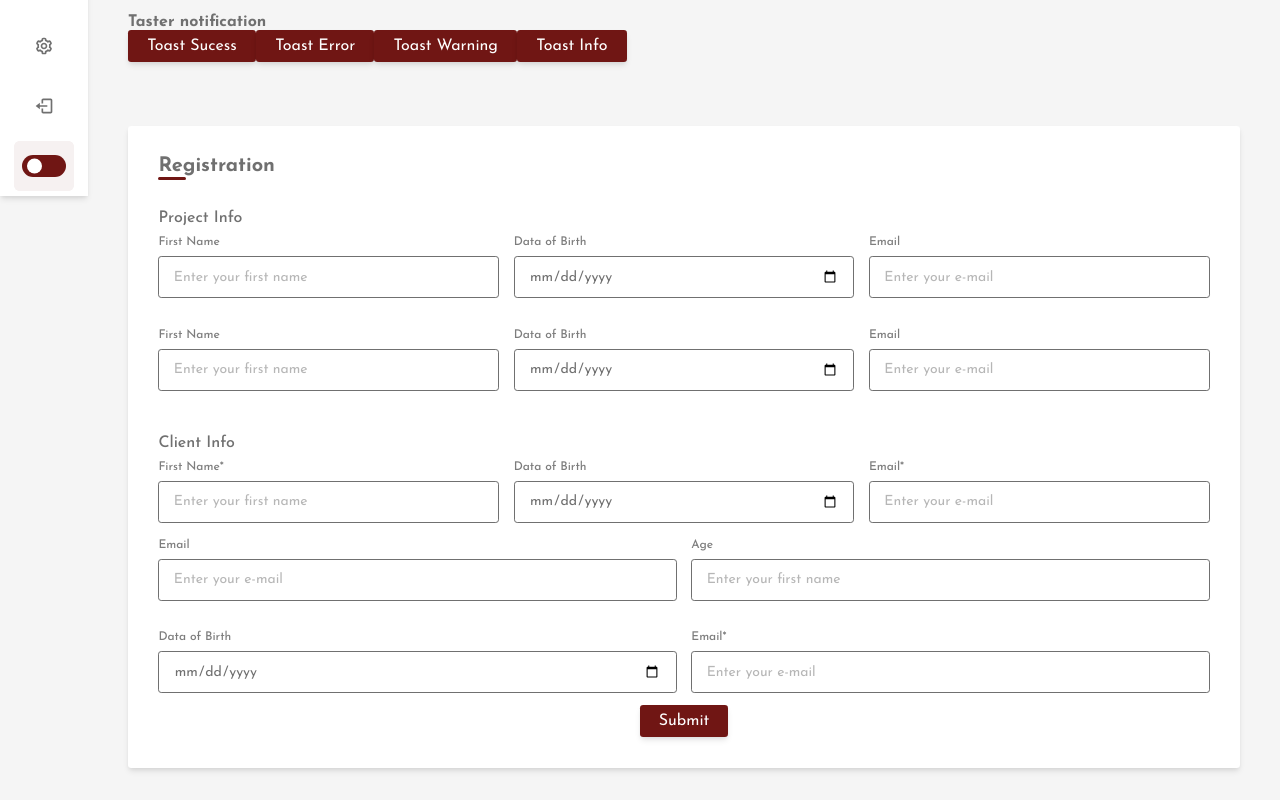
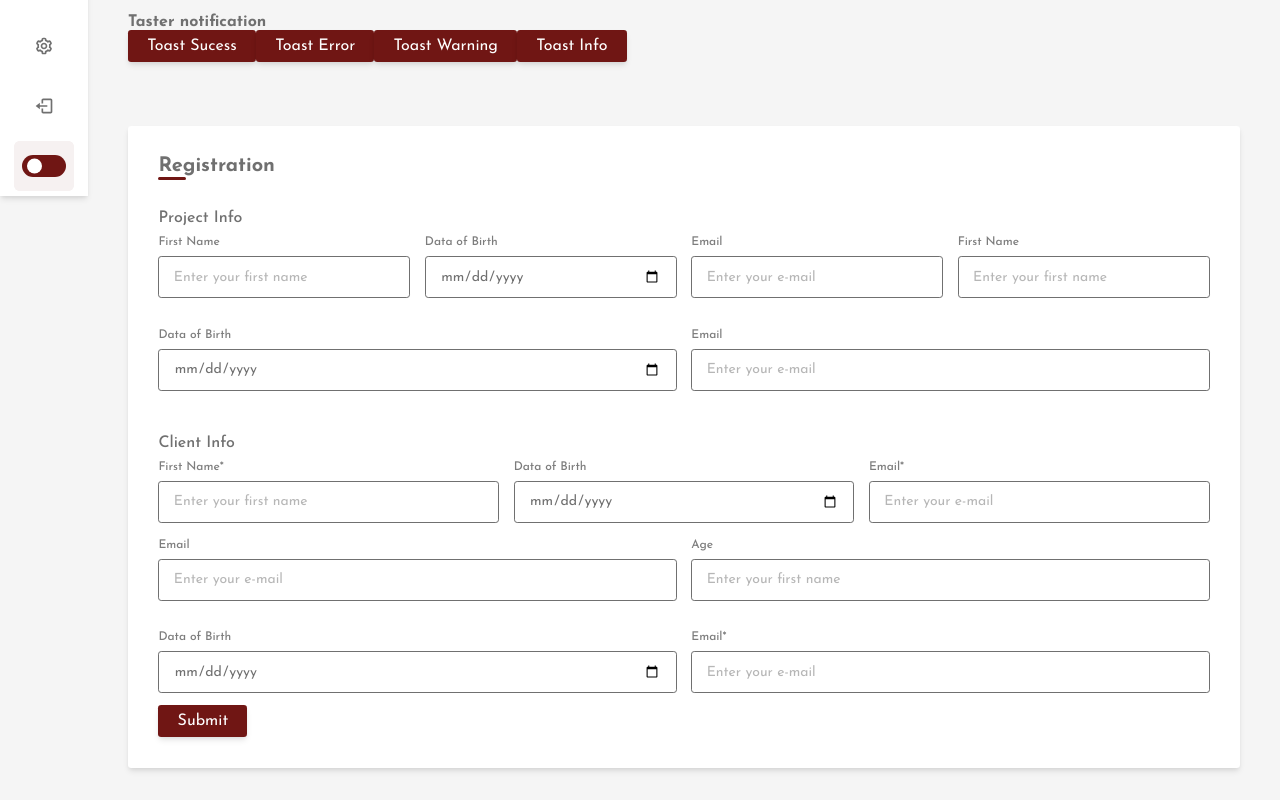
Before and after one commit to wevertonbruno/artesania, a React (Create React App) app: page /components in a window 1280 px wide. Shown: the part 604-1404 px from the top of the page. Built offline with nearby package versions, Linux system fonts and the light colour scheme.

Commit message:
feat: select initial

```diff
--- a/src/components/form/index.tsx
+++ b/src/components/form/index.tsx
@@ -2,29 +2,35 @@ import React from "react";
 import * as Styled from "./styled";
 import Btn from "../button";
 
-interface InputFieldProps {
+interface InputProps {
   label: string;
   type: string;
   placeholder: string;
   required?: boolean;
 }
 
-interface FieldsProps {
-  columns: number;
+interface Nested {
   children: React.ReactNode | JSX.Element | JSX.Element[];
 }
 
-interface FormSectionProps {
-  title?: string;
-  children: React.ReactNode | JSX.Element | JSX.Element[];
+interface FieldsProps extends Nested {
+  columns: number;
 }
 
-interface FormActionProps {
-  align: "left" | "center" | "right";
-  children: React.ReactNode | JSX.Element | JSX.Element[];
+interface SectionProps extends Nested {
+  title?: string;
 }
 
-export const InputField = ({ label, ...inputProps }: InputFieldProps) => {
+interface ActionBarProps extends Nested {
+  align: "left" | "center" | "right";
+}
+
+interface FormProps extends Nested {
+  title: string;
+}
+
+// TODO: Add style for required inputs
+export const Input = ({ label, ...inputProps }: InputProps) => {
   return (
     <Styled.InputField className="input-field">
       <label>{`${label}${inputProps.required ? "*" : ""}`}</label>
@@ -41,7 +47,7 @@ export const Fields = ({ columns, children }: FieldsProps) => {
   );
 };
 
-export const FormSection = ({ title, children }: FormSectionProps) => {
+export const Section = ({ title, children }: SectionProps) => {
   return (
     <Styled.FormSection className="form-section">
       {title && <span className="title">{title}</span>}
@@ -50,7 +56,7 @@ export const FormSection = ({ title, children }: FormSectionProps) => {
   );
 };
 
-export const FormActions = ({ align, children }: FormActionProps) => {
+export const ActionBar = ({ align, children }: ActionBarProps) => {
   return (
     <Styled.FormActions className="form-action" $align={align}>
       {children}
@@ -58,95 +64,11 @@ export const FormActions = ({ align, children }: FormActionProps) => {
   );
 };
 
-export const Form = () => {
+export const Container = ({ title, children }: FormProps) => {
   return (
     <Styled.FormContainer>
-      <header>Registration</header>
-      <form action="#">
-        <FormSection title="Project Info">
-          <Fields columns={3}>
-            <InputField
-              label="First Name"
-              type="text"
-              placeholder="Enter your first name"
-            />
-            <InputField
-              label="Data of Birth"
-              type="date"
-              placeholder="Enter your birth date"
-            />
-            <InputField
-              label="Email"
-              type="text"
-              placeholder="Enter your e-mail"
-            />
-
-            <InputField
-              label="First Name"
-              type="text"
-              placeholder="Enter your first name"
-            />
-            <InputField
-              label="Data of Birth"
-              type="date"
-              placeholder="Enter your birth date"
-            />
-            <InputField
-              label="Email"
-              type="text"
-              placeholder="Enter your e-mail"
-            />
-          </Fields>
-        </FormSection>
-
-        <FormSection title="Client Info">
-          <Fields columns={3}>
-            <InputField
-              label="First Name"
-              type="text"
-              placeholder="Enter your first name"
-              required
-            />
-            <InputField
-              label="Data of Birth"
-              type="date"
-              placeholder="Enter your birth date"
-            />
-            <InputField
-              label="Email"
-              type="text"
-              placeholder="Enter your e-mail"
-              required
-            />
-          </Fields>
-          <Fields columns={2}>
-            <InputField
-              label="Email"
-              type="text"
-              placeholder="Enter your e-mail"
-            />
-            <InputField
-              label="Age"
-              type="number"
-              placeholder="Enter your first name"
-            />
-            <InputField
-              label="Data of Birth"
-              type="date"
-              placeholder="Enter your birth date"
-            />
-            <InputField
-              label="Email"
-              type="text"
-              placeholder="Enter your e-mail"
-              required
-            />
-          </Fields>
-        </FormSection>
-        <FormActions align="right">
-          <Btn.Button text="Submit" />
-        </FormActions>
-      </form>
+      <header>{title}</header>
+      <form action="#">{children}</form>
     </Styled.FormContainer>
   );
 };
--- a/src/components/form/styled.ts
+++ b/src/components/form/styled.ts
@@ -61,12 +61,12 @@ export const FormSection = styled.div`
 `;
 
 export const Fields = styled.div<FieldProps>`
-  display: grid;
-  grid-template-columns: repeat(${(props) => props.$columns || 1}, 1fr);
-  grid-gap: 0.91rem;
+  display: flex;
+  gap: 0.91rem;
+  flex-wrap: wrap;
 
-  @media screen and (max-width: 768px) {
-    grid-template-columns: repeat(1, 1fr);
+  .input-field {
+    flex: 1 1 calc(100% / ${(props) => props.$columns} - 0.91rem);
   }
 `;
 
@@ -102,7 +102,7 @@ export const InputField = styled.div`
 `;
 
 export const FormActions = styled.div<FormActionsProps>`
-  text-align: center;
+  text-align: ${(props) => props.$align};
 `;
 
 export const SubmitIcon = styled(BiSend)``;
--- a/src/pages/components/index.tsx
+++ b/src/pages/components/index.tsx
@@ -7,7 +7,7 @@ import Checkbox from "../../components/check-button/checkbox";
 import Radio from "../../components/check-button/radio";
 import Toaster from "../../components/toaster";
 import { ToastContext } from "../../context/ToastContext";
-import { Form } from "../../components/form";
+import * as Form from "../../components/form";
 
 const handleClick = () => {
   alert("teste");
@@ -186,7 +186,91 @@ function Components() {
           </div>
         </section>
         <section>
-          <Form></Form>
+          <Form.Container title="Registration">
+            <Form.Section title="Project Info">
+              <Form.Fields columns={4}>
+                <Form.Input
+                  label="First Name"
+                  type="text"
+                  placeholder="Enter your first name"
+                />
+                <Form.Input
+                  label="Data of Birth"
+                  type="date"
+                  placeholder="Enter your birth date"
+                />
+                <Form.Input
+                  label="Email"
+                  type="text"
+                  placeholder="Enter your e-mail"
+                />
+
+                <Form.Input
+                  label="First Name"
+                  type="text"
+                  placeholder="Enter your first name"
+                />
+                <Form.Input
+                  label="Data of Birth"
+                  type="date"
+                  placeholder="Enter your birth date"
+                />
+                <Form.Input
+                  label="Email"
+                  type="text"
+                  placeholder="Enter your e-mail"
+                />
+              </Form.Fields>
+            </Form.Section>
+
+            <Form.Section title="Client Info">
+              <Form.Fields columns={3}>
+                <Form.Input
+                  label="First Name"
+                  type="text"
+                  placeholder="Enter your first name"
+                  required
+                />
+                <Form.Input
+                  label="Data of Birth"
+                  type="date"
+                  placeholder="Enter your birth date"
+                />
+                <Form.Input
+                  label="Email"
+                  type="text"
+                  placeholder="Enter your e-mail"
+                  required
+                />
+              </Form.Fields>
+              <Form.Fields columns={2}>
+                <Form.Input
+                  label="Email"
+                  type="text"
+                  placeholder="Enter your e-mail"
+                />
+                <Form.Input
+                  label="Age"
+                  type="number"
+                  placeholder="Enter your first name"
+                />
+                <Form.Input
+                  label="Data of Birth"
+                  type="date"
+                  placeholder="Enter your birth date"
+                />
+                <Form.Input
+                  label="Email"
+                  type="text"
+                  placeholder="Enter your e-mail"
+                  required
+                />
+              </Form.Fields>
+            </Form.Section>
+            <Form.ActionBar align="left">
+              <Btn.Button text="Submit" />
+            </Form.ActionBar>
+          </Form.Container>
         </section>
       </Styled.Container>
     </MainSection>
```
Also changed, not shown: src/components/select/index.tsx (added, +23 -0 lines), src/components/select/styled.ts (added, +8 -0 lines).
